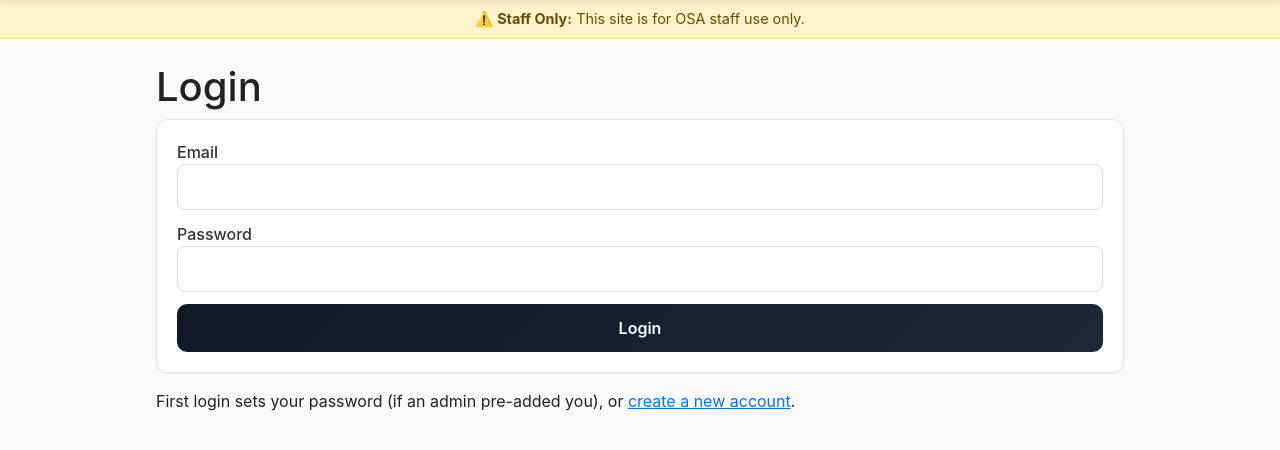
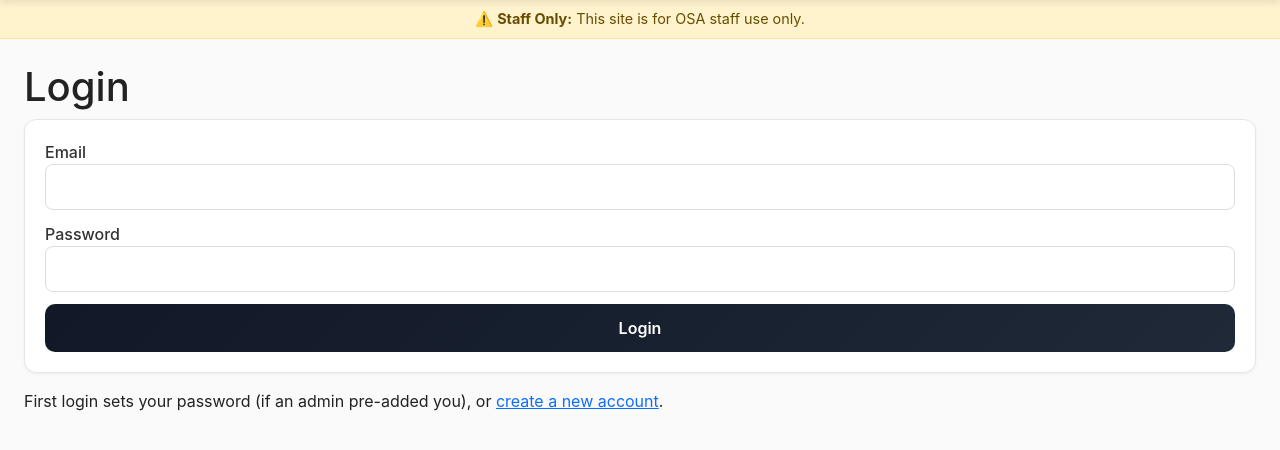
Before and after one commit to Ksmishra123/osa_staff, a Flask app: a page that uses templates/base.html in a window 1280 px wide. Shown: the part 70-520 px from the top of the page. Run offline with Flask 3, Linux system fonts and the light colour scheme; parts of the project's set-up code (start-up, migrations or seed data) failed here and were passed over; some libraries are stand-ins or nearby versions.

Commit message:
style: Widen global container from 1000px to 1600px
Reduces line wrapping on data-heavy pages like People and Assign.

Co-Authored-By: Claude Opus 4.7 (1M context) <noreply@anthropic.com>

```diff
--- a/static/style.css
+++ b/static/style.css
@@ -15,9 +15,9 @@ body {
 }
 
 .container {
-  max-width: 1000px;
+  max-width: 1600px;
   margin: 24px auto;
-  padding: 0 16px;
+  padding: 0 24px;
 }
 
 /* ============================================
```
